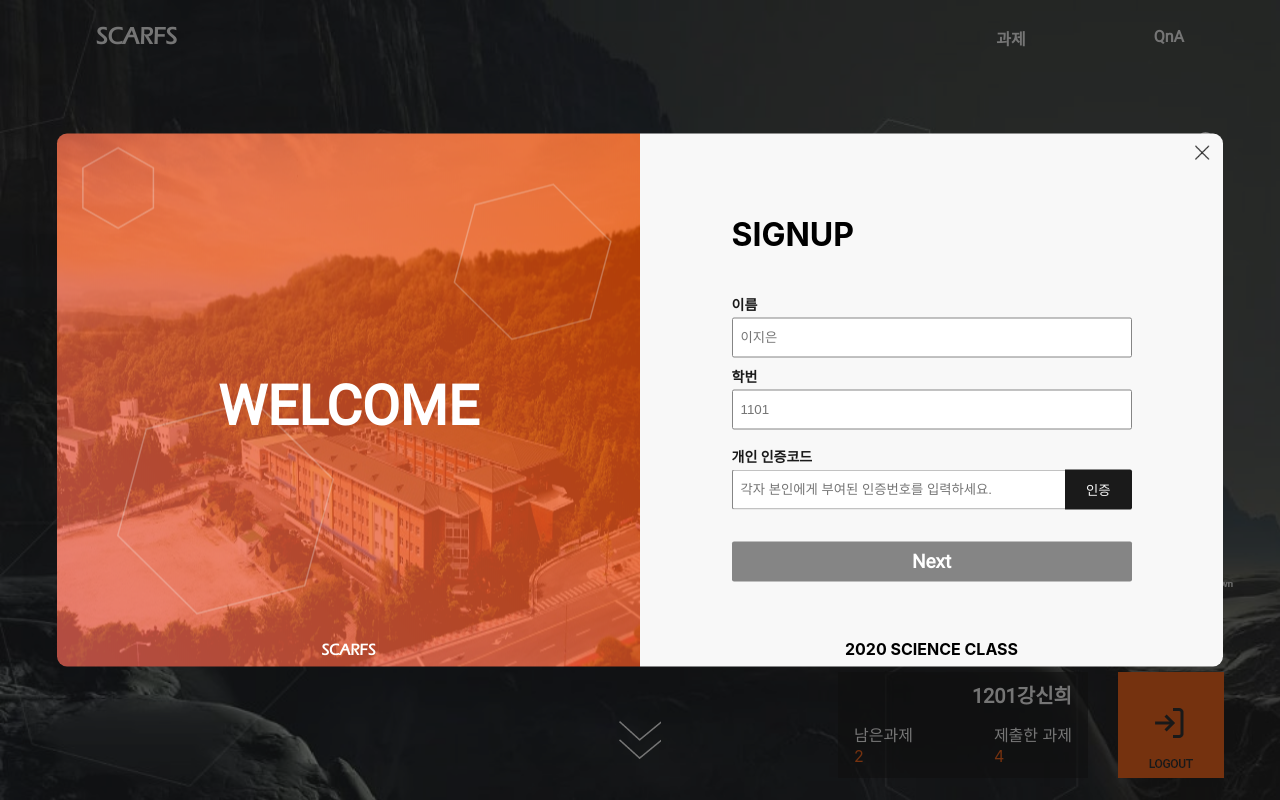
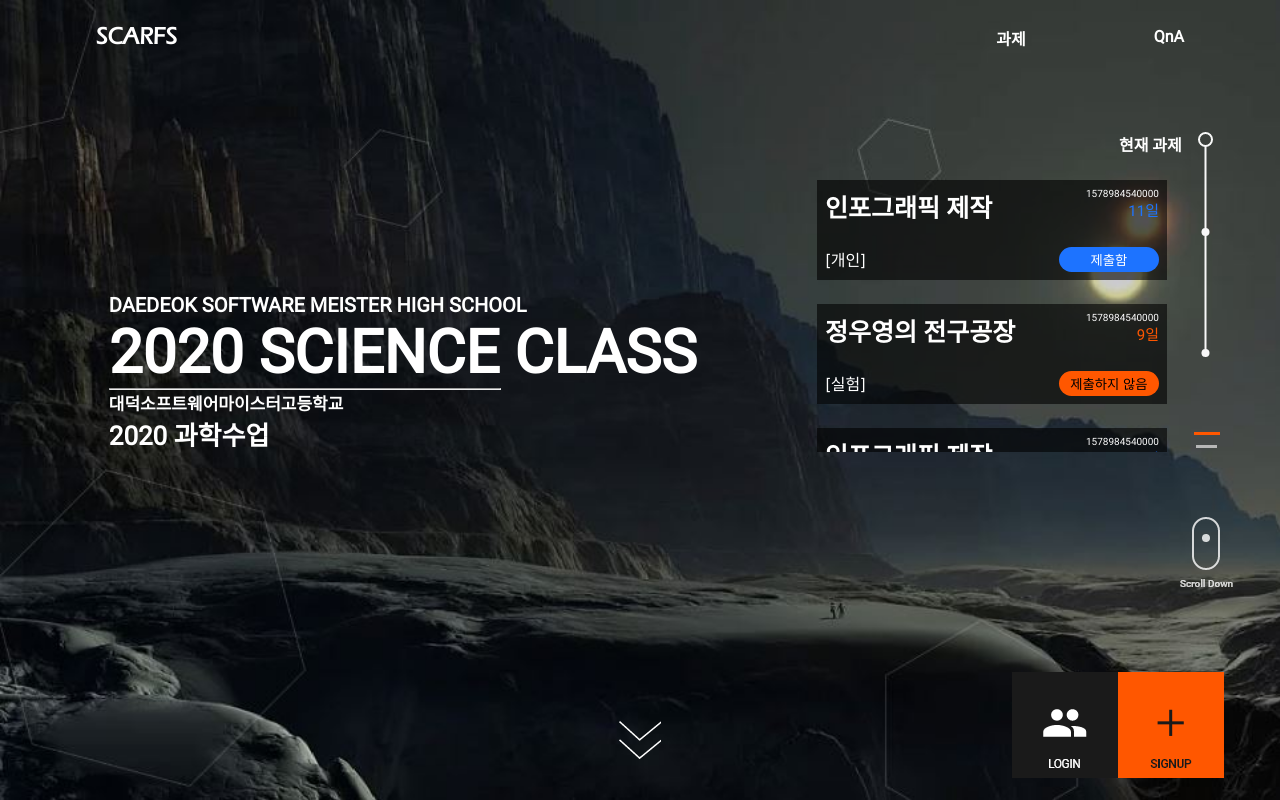
Before and after one commit to woochanleee/Scarfs-MAIN, a React (Create React App) app: page / in a window 1280 px wide. Built offline with nearby package versions, Linux system fonts and the light colour scheme.

Commit message:
update: modal setting

```diff
--- a/src/components/Main/Main.js
+++ b/src/components/Main/Main.js
@@ -17,10 +17,14 @@ import SignUp from '../SignUp/SignUp';
 import Login from '../Login/Login'
 
 const Main = () => {
-    const [isLogin, setIsLogin] = useState(true);
+    const [isLogin, setIsLogin] = useState(false);
     const [page, setPage] = useState(1);
     const pageBackground = useRef();
     const homeWorkStateBlock = useRef();
+    const [modalOn, setModalOn] = useState({
+        login: false,
+        signup: false
+    });
     useEffect(() => {
         pageBackground.current.style.backgroundPosition = `${page === 2 ? 'center -108vh' : 'center 100vh'}`;
         pageBackground.current.style.transition = '300ms linear';
@@ -110,15 +114,23 @@ const Main = () => {
                             <img src={logoutButton} />
                         </> :
                         <>
-                            <img src={loginButton} />
-                            <img src={signUpButton}/>
+                            <img src={loginButton} onClick={() => setModalOn({ ...modalOn, login: true })} />
+                            <img src={signUpButton} onClick={() => setModalOn({ ...modalOn, signup: true })}/>
                         </>
                     }
                 </footer>
                 <S.ScrollButton onClick={() => setPage(state => state === 1 ? 2 : 1)} />
             </S.MainBackground>
-            <SignUp />
-            {/* <Login /> */}
+            {
+                modalOn.signup === true ?
+                    <SignUp modalOn={modalOn} setModalOn={setModalOn} /> :
+                    ''
+            }
+            {
+                modalOn.login === true ?
+                    <Login modalOn={modalOn} setModalOn={setModalOn} /> :
+                    ''
+            }
         </>
     );
 };
```
